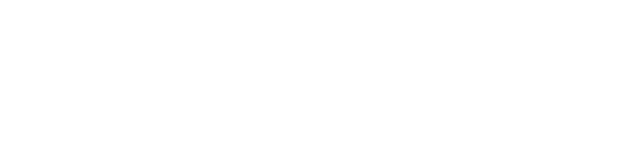
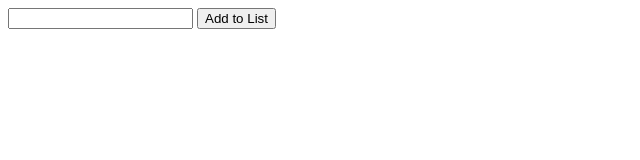
Before and after one commit to DFAdrian/Data-Structures, a plain HTML site: page linkedList/index.html in a window 1280 px wide. Shown: the whole page, without its empty margins (0-640 px from the left). Drawn offline with Linux system fonts and the light colour scheme.

Commit message:
Update index.html

```diff
--- a/linkedList/index.html
+++ b/linkedList/index.html
@@ -7,6 +7,9 @@
     <title>Document</title>
 </head>
 <body>
+    <input type="textbox">
+    <button>Add to List</button>
+    <ul></ul>
     <script src="js.js"></script>
 </body>
 </html>
```
